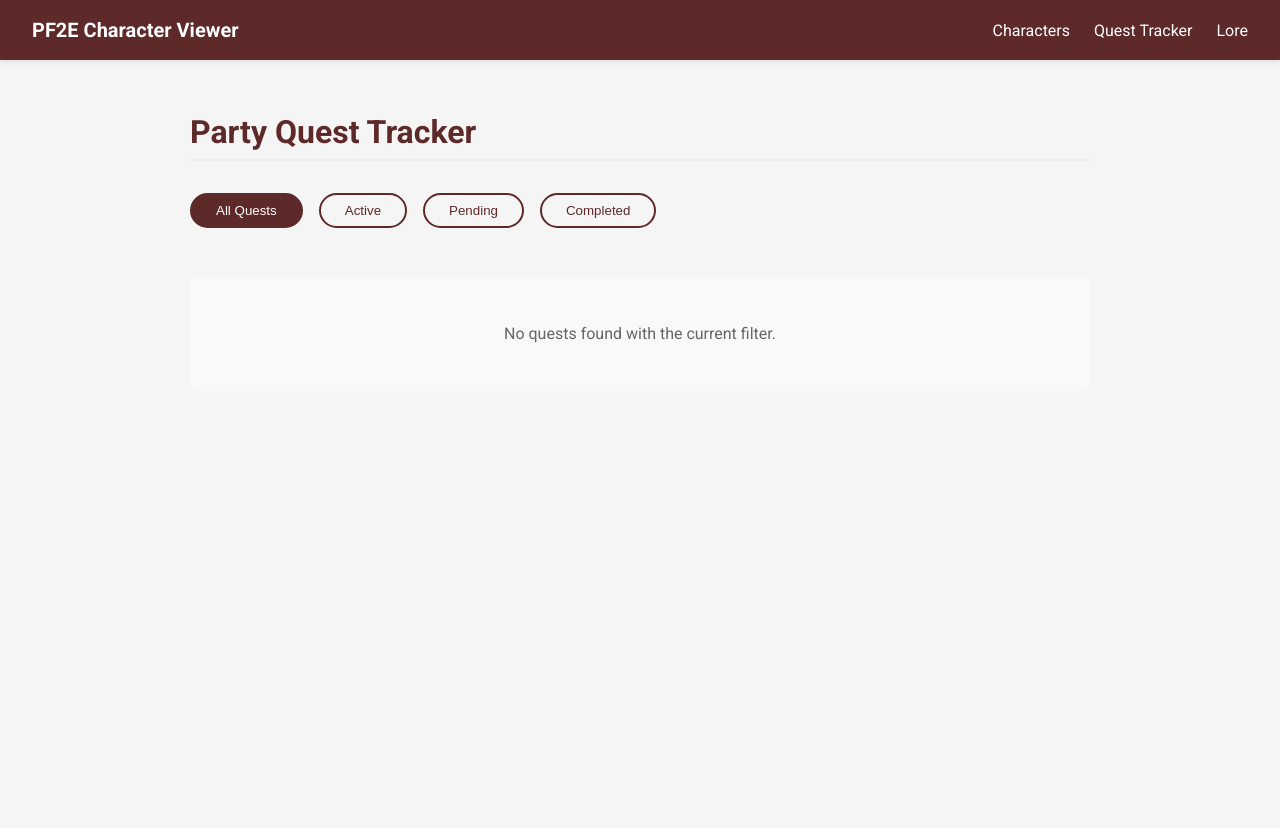
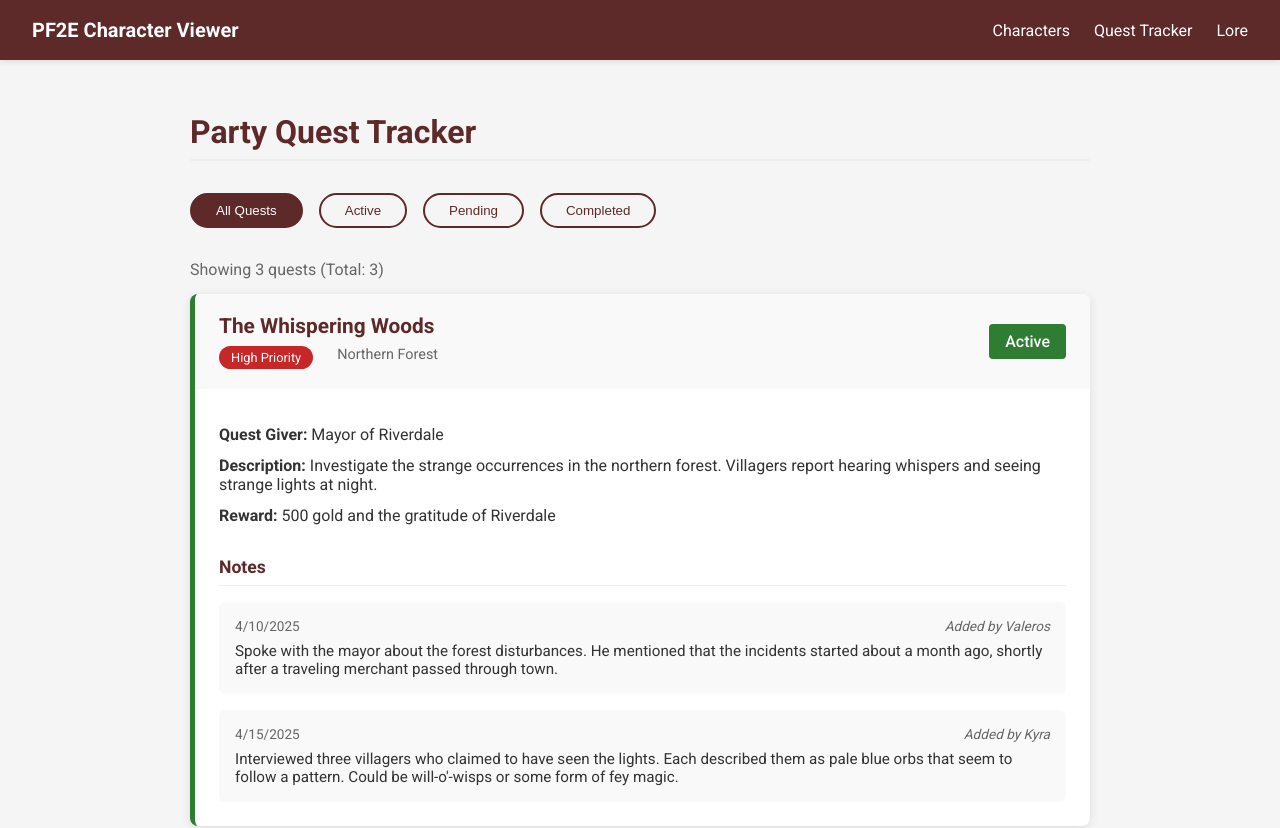
Before and after one commit to Mooknop/CNMH, a React (Create React App) app: page /quests in a window 1280 px wide. Shown: the top 828 px of the page. Before the commit the page ends 800 px from the top, so only its background shows below. Built offline with nearby package versions, Linux system fonts and the light colour scheme.

Commit message:
Quest data's in

```diff
--- a/src/data/index.js
+++ b/src/data/index.js
@@ -13,5 +13,5 @@ export const sampleCharacters = [
 // Export the lore data
 export const loreEntries = loreData.loreEntries;
 
-// Export the quests data
+// Export the quests data directly from the JSON
 export const quests = questsData.quests;
--- a/src/pages/QuestTracker.js
+++ b/src/pages/QuestTracker.js
@@ -1,27 +1,36 @@
 import React, { useState, useEffect } from 'react';
 import { quests as defaultQuests } from '../data';
 import './QuestTracker.css';
+
+// For debugging - log immediately on import
+console.log("QuestTracker - Default quests on import:", defaultQuests);
 
 const QuestTracker = () => {
   const [quests, setQuests] = useState([]);
   const [filter, setFilter] = useState('all');
 
   useEffect(() => {
-    // Load quests from localStorage or use default
-    const storedQuests = localStorage.getItem('pf2e-quests');
-    if (storedQuests) {
-      setQuests(JSON.parse(storedQuests));
-    } else {
-      setQuests(defaultQuests);
-    }
+    // For debugging
+    console.log("Default quests in useEffect:", defaultQuests);
+
+    // Set quests directly from the imported data
+    setQuests(defaultQuests);
   }, []);
 
   useEffect(() => {
-    // Save quests to localStorage whenever they change
-    localStorage.setItem('pf2e-quests', JSON.stringify(quests));
+    // Only save to localStorage if quests is not empty
+    if (quests && quests.length > 0) {
+      localStorage.setItem('pf2e-quests', JSON.stringify(quests));
+    }
   }, [quests]);
 
-  const filteredQuests = quests.filter(quest => {
+  console.log("Current quests state:", quests);
+
+  // Ensure quests is an array before filtering
+  const questsArray = Array.isArray(quests) ? quests : [];
+  console.log("Quests array for filtering:", questsArray);
+
+  const filteredQuests = questsArray.filter(quest => {
     if (filter === 'all') return true;
     return quest.status === filter;
   });
@@ -67,6 +76,11 @@ const QuestTracker = () => {
         >
           Completed
         </button>
+      </div>
+
+      {/* Quest count display for debugging */}
+      <div style={{ marginBottom: '15px', color: '#666' }}>
+        Showing {sortedQuests.length} quests (Total: {questsArray.length})
       </div>
 
       <div className="quests-list">
```
